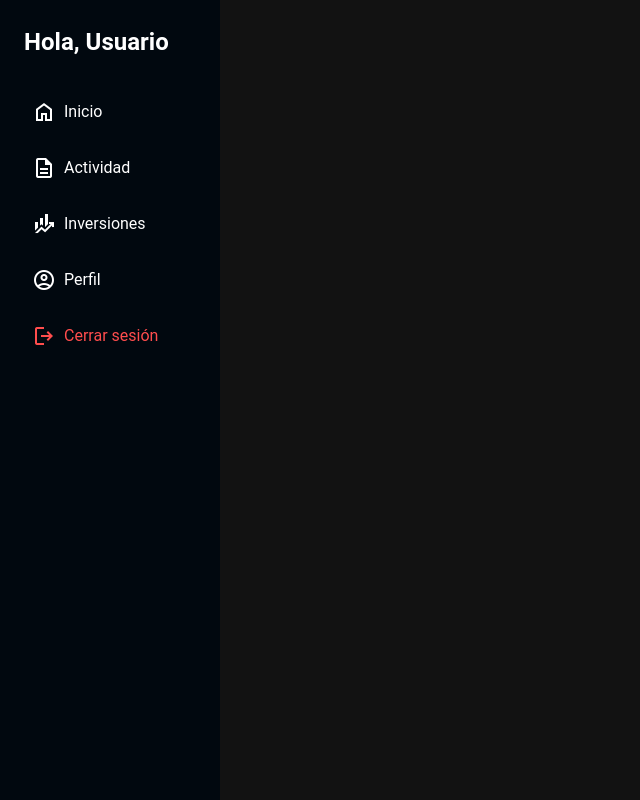
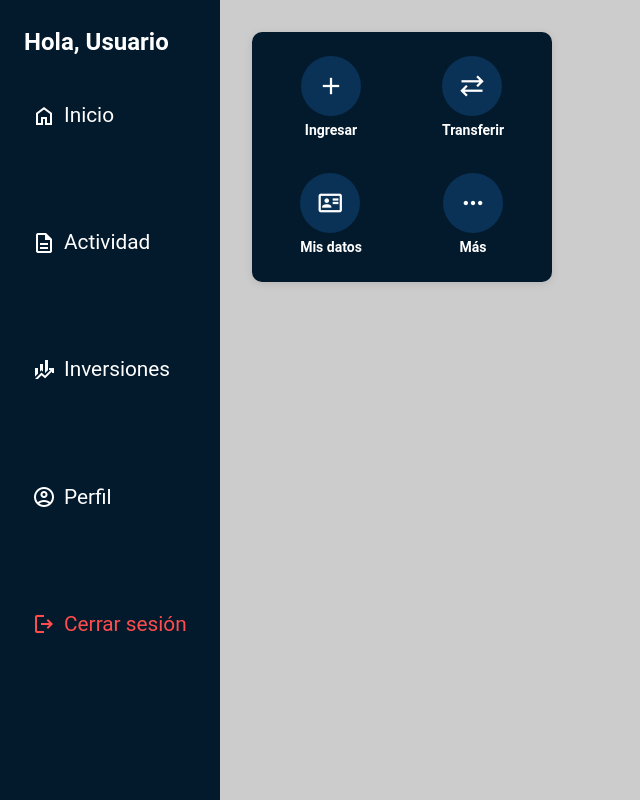
Before and after one commit to Lchiossone2004/TP_HCI, a Vue app in the folder tp-hci-g3/: page / in a window 1280 px wide. Shown: the whole page, without its empty margins (0-640 px from the left). Built offline with nearby package versions, Linux system fonts and the light colour scheme.

Commit message:
started HomePage

```diff
--- a/tp-hci-g3/package.json
+++ b/tp-hci-g3/package.json
@@ -12,6 +12,7 @@
     "@mdi/font": "7.4.47",
     "roboto-fontface": "*",
     "vue": "^3.5.13",
+    "vue-router": "^4.5.1",
     "vuetify": "^3.8.1"
   },
   "devDependencies": {
--- a/tp-hci-g3/src/App.vue
+++ b/tp-hci-g3/src/App.vue
@@ -1,15 +1,6 @@
 <template>
-  <Sidebar/>
+  <router-view />
 </template>
 
 <script setup>
-
-import Sidebar from './components/Sidebar.vue'
-
 </script>
-
-<style>
-.app {
-  display: flex;
-}
-</style>
--- /dev/null
+++ b/tp-hci-g3/src/components/Card.vue
@@ -0,0 +1,47 @@
+<template>
+    <div
+      class="card"
+      :style="{
+        backgroundColor: bgColor,
+        width: width,
+        height: height,
+        position: position,
+        top: top,
+        left: left,
+        right: right,
+        bottom: bottom,
+      }"
+    >
+      <slot />
+    </div>
+  </template>
+
+  <script setup>
+  defineProps({
+    bgColor: { type: String, default: '#ffffff' },
+    width: { type: String, default: '200px' },
+    height: { type: String, default: '150px' },
+    position: { type: String, default: 'static' }, //relative, absolute, etc.
+    top: String,
+    left: String,
+    right: String,
+    bottom: String,
+  })
+  </script>
+
+  <style scoped>
+ .card {
+  width: var(--card-width, 300px);
+  height: var(--card-height, 250px);
+  background-color: var(--card-bg-color, #fff);
+  border-radius: 10px;
+  box-shadow: 0 2px 8px rgba(0, 0, 0, 0.1);
+  padding: 1rem;
+  box-sizing: border-box;
+  display: flex;
+  justify-content: center;
+  align-items: center;
+}
+
+
+  </style>
--- a/tp-hci-g3/src/components/Sidebar.vue
+++ b/tp-hci-g3/src/components/Sidebar.vue
@@ -24,14 +24,7 @@
   </script>
 
   <style scoped>
-  .sidebar {
-    width: 220px;
-    height: 100vh;
-    background-color: #01080f; /* azul oscuro */
-    color: white;
-    padding: 1.5rem;
-    box-sizing: border-box;
-  }
+
 
   .title {
     font-size: 1.5rem;
@@ -42,7 +35,7 @@
   .menu {
     display: flex;
     flex-direction: column;
-    gap: 1rem;
+    gap: 5rem;
   }
 
   .menu-btn {
@@ -51,15 +44,15 @@
     background: none;
     border: none;
     color: white;
-    font-size: 1rem;
+    font-size: 1.3rem;
     cursor: pointer;
     padding: 0.5rem;
     transition: background 0.2s ease;
-    border-radius: 6px;
+    border-radius: 2px;
   }
 
   .menu-btn:hover {
-    background-color: rgba(255, 255, 255, 0.1);
+    background-color: #093256;
   }
 
   .icon {
--- a/tp-hci-g3/src/main.js
+++ b/tp-hci-g3/src/main.js
@@ -13,8 +13,11 @@ import App from './App.vue'
 // Composables
 import { createApp } from 'vue'
 
+
+import router from './router'
+
 const app = createApp(App)
-
+app.use(router)
 registerPlugins(app)
 
 app.mount('#app')
--- /dev/null
+++ b/tp-hci-g3/src/pages/HomePage.vue
@@ -0,0 +1,107 @@
+import Sidebar from 'src/components/Sidebar.vue'
+import Card from 'src/components/Card.vue'
+<template>
+    <div class="layout">
+       <Sidebar />
+       <main class="main-content">
+         <Card bgColor="#03192c" width="300px" height="250px">
+           <div class="grid-container">
+             <div class="grid-item">
+           <button>
+             <span class="material-symbols-outlined icon">add</span>
+           </button>
+           <h4> Ingresar </h4>
+         </div>
+         <div class="grid-item">
+           <button>
+             <span class="material-symbols-outlined icon">sync_alt</span>
+           </button>
+           <h4> Transferir </h4>
+         </div>
+         <div class="grid-item">
+           <button>
+             <span class="material-symbols-outlined icon">id_card</span>
+           </button>
+           <h4> Mis datos </h4>
+         </div>
+         <div class="grid-item">
+           <button>
+             <span class="material-symbols-outlined icon">more_horiz</span>
+           </button>
+           <h4> Más </h4>
+         </div>
+           </div>
+         </Card>
+       </main>
+     </div>
+   </template>
+
+   <script setup>
+
+
+   </script>
+
+   <style>
+   .app {
+     display: flex;
+   }
+   .grid-container {
+     width: 100%;
+     height: 100%;
+     display: grid;
+     grid-template-columns: 1fr 1fr;
+     align-items: center;
+     justify-items: center;
+     gap: 1rem;
+     text-align: center;
+     color: white;
+   }
+
+
+   .grid-item button {
+     width: 60px;
+     height: 60px;
+     border-radius: 50%;
+     background-color: #093256;
+     border: none;
+     display: flex;
+     align-items: center;
+     justify-content: center;
+     cursor: pointer;
+     transition: background-color 0.2s;
+   }
+
+   .grid-item button:hover {
+     background-color: #0a4b85;
+   }
+
+   .grid-item .material-symbols-outlined {
+     color: white;
+     font-size: 28px;
+   }
+
+   .grid-item h4 {
+     margin: 0.3rem 0 0;
+     font-size: 14px;
+   }
+
+   .main-content {
+     margin-left: 220px;
+     padding: 2rem;
+     min-height: 100vh;
+     background-color: #cccccc;
+   }
+   .sidebar {
+     position: fixed;
+     top: 0;
+     left: 0;
+     width: 220px;
+     height: 100vh;
+     background-color: #03192C;
+     color: white;
+     padding: 1.5rem;
+     box-sizing: border-box;
+   }
+
+
+   </style>
--- /dev/null
+++ b/tp-hci-g3/src/router.js
@@ -0,0 +1,19 @@
+// src/router/index.js
+import { createRouter, createWebHistory } from 'vue-router'
+import HomePage from './pages/HomePage.vue'
+
+const routes = [
+  {
+    path: '/',
+    name: 'Home',
+    component: HomePage
+  },
+
+]
+
+const router = createRouter({
+  history: createWebHistory(),
+  routes
+})
+
+export default router
```
Also changed, not shown: 1 other file (tests, documents, lock files or other folders).
